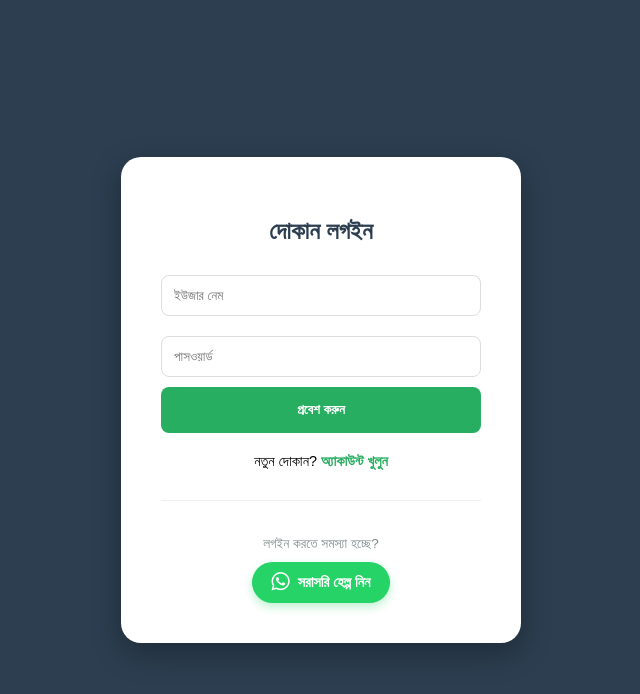
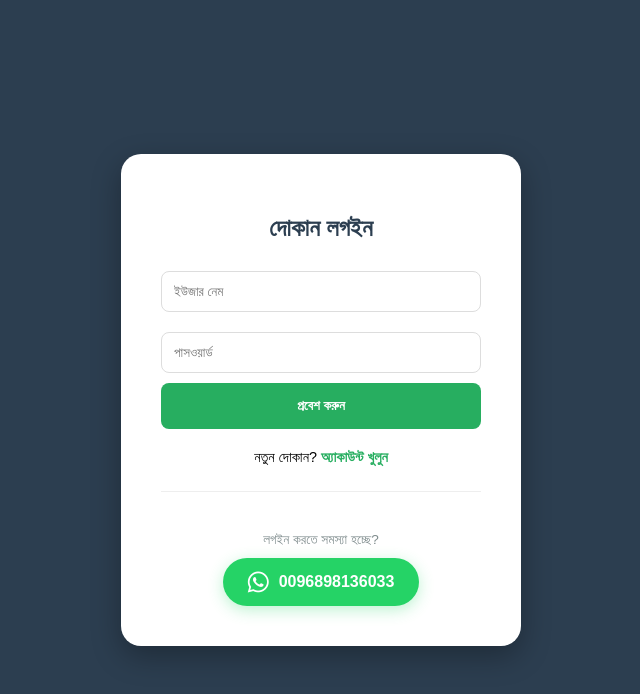
Before and after one commit to asrafulislamshakil98-hue/Grocery-App, a website: page public/login.html in a window 1280 px wide. Shown: the whole page, without its empty margins (319-959 px from the left). Drawn offline with Linux system fonts and the light colour scheme.

Commit message:
Add files via upload

```diff
--- a/public/login.html
+++ b/public/login.html
@@ -7,7 +7,7 @@
     <meta http-equiv="Pragma" content="no-cache">
     <meta http-equiv="Expires" content="0">
     <title>লগইন - মুদি দোকান</title>
-    <link rel="stylesheet" href="https://cdnjs.cloudflare.com/ajax/libs/font-awesome/6.4.0/css/all.min.css?v=1.0.2">
+    <link rel="stylesheet" href="https://cdnjs.cloudflare.com/ajax/libs/font-awesome/6.4.0/css/all.min.css?v=1.0.3">
     <style>
         body { font-family: sans-serif; background: #2c3e50; display: flex; align-items: center; justify-content: center; height: 100vh; margin: 0; }
         .card { background: white; padding: 40px; border-radius: 20px; width: 320px; box-shadow: 0 10px 30px rgba(0,0,0,0.3); }
@@ -26,16 +26,16 @@
             <button type="submit">প্রবেশ করুন</button>
         </form>
         <p>নতুন দোকান? <a href="register.html" style="color:#27ae60; font-weight:bold; text-decoration:none;">অ্যাকাউন্ট খুলুন</a></p>
-       <!-- হেল্প সেকশন আপডেট করা হলো -->
-       <div style="margin-top: 30px; border-top: 1px solid #eee; padding-top: 15px; text-align: center;">
+        <!-- নতুন হোয়াটসঅ্যাপ হেল্প সেকশন -->
+        <div style="margin-top: 25px; border-top: 1px solid #eee; padding-top: 20px; text-align: center;">
             <p style="font-size: 0.85rem; color: #7f8c8d; margin-bottom: 10px;">লগইন করতে সমস্যা হচ্ছে?</p>
 
-            <!-- হোয়াটসঅ্যাপ বাটন (সরাসরি API লিঙ্ক) -->
-            <a href="https://api.whatsapp.com/send?phone=0096898136033&text=%E0%A6%86%E0%A6%B8%E0%A6%B8%E0%A6%BE%E0%A6%B2%E0%A6%BE%E0%A6%AE%E0%A7%81%20%E0%A6%86%E0%A6%B2%E0%A6%BE%E0%A6%87%E0%A6%95%E0%A7%81%E0%A6%AE%2C%20%E0%A6%86%E0%A6%AE%E0%A6%BF%20%E0%A6%86%E0%A6%AE%E0%A6%BE%E0%A6%B0%20%E0%A6%A6%E0%A7%8B%E0%A6%95%E0%A6%BE%E0%A6%A8%E0%A7%87%E0%A6%B0%20%E0%A6%AA%E0%A6%BE%E0%A6%B8%E0%A6%BE%E0%A6%83%20%E0%A6%AC%E0%A6%BE%20%E0%A6%87%E0%A6%89%E0%A6%9C%E0%A6%BE%E0%A6%B0%20%E0%A6%AD%E0%A7%81%E0%A6%B2%E0%A7%87%20%E0%A6%97%E0%A7%87%E0%A6%9B%E0%A6%BF%E0%A7%A4"
+            <!-- হোয়াটসঅ্যাপ লিঙ্ক বাটন -->
+            <a href="https://api.whatsapp.com/send?phone=0096898136033&text=আসসালামু%20আলাইকুম%2C%20আমি%20আমার%20দোকান%20অ্যাপে%20লগইন%20করতে%20পারছি%20না।"
                 target="_blank"
-                style="display: inline-flex; align-items: center; gap: 8px; background: #25D366; color: white; padding: 10px 20px; border-radius: 50px; text-decoration: none; font-weight: bold; font-size: 0.9rem; box-shadow: 0 4px 10px rgba(37, 211, 102, 0.3); transition: 0.3s;">
-                <i class="fa-brands fa-whatsapp" style="font-size: 1.3rem;"></i>
-                সরাসরি হেল্প নিন
+                style="display: inline-flex; align-items: center; gap: 10px; background: #25D366; color: white; padding: 12px 25px; border-radius: 50px; text-decoration: none; font-weight: bold; font-size: 1rem; box-shadow: 0 4px 15px rgba(37, 211, 102, 0.3); transition: 0.3s;">
+                <i class="fa-brands fa-whatsapp" style="font-size: 1.5rem;"></i>
+                <span>0096898136033</span>
             </a>
         </div>
     </div>
```
